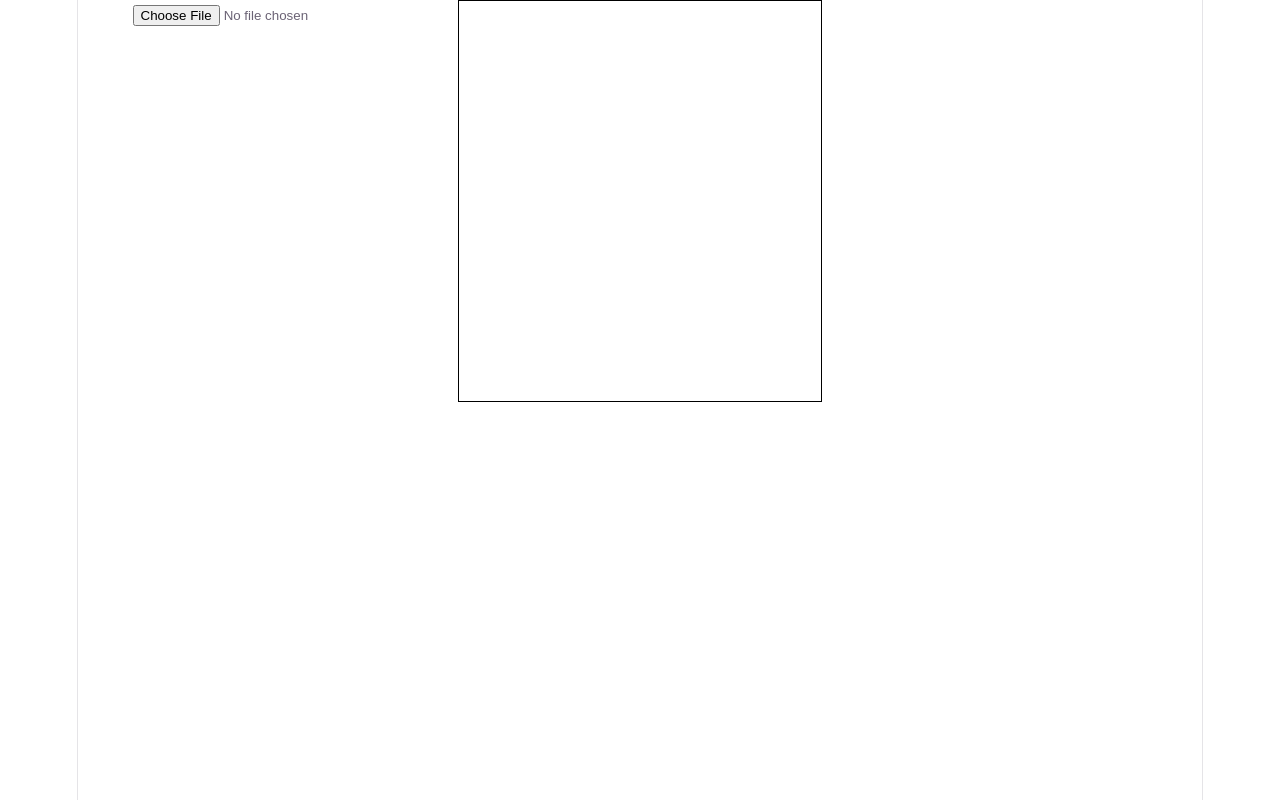
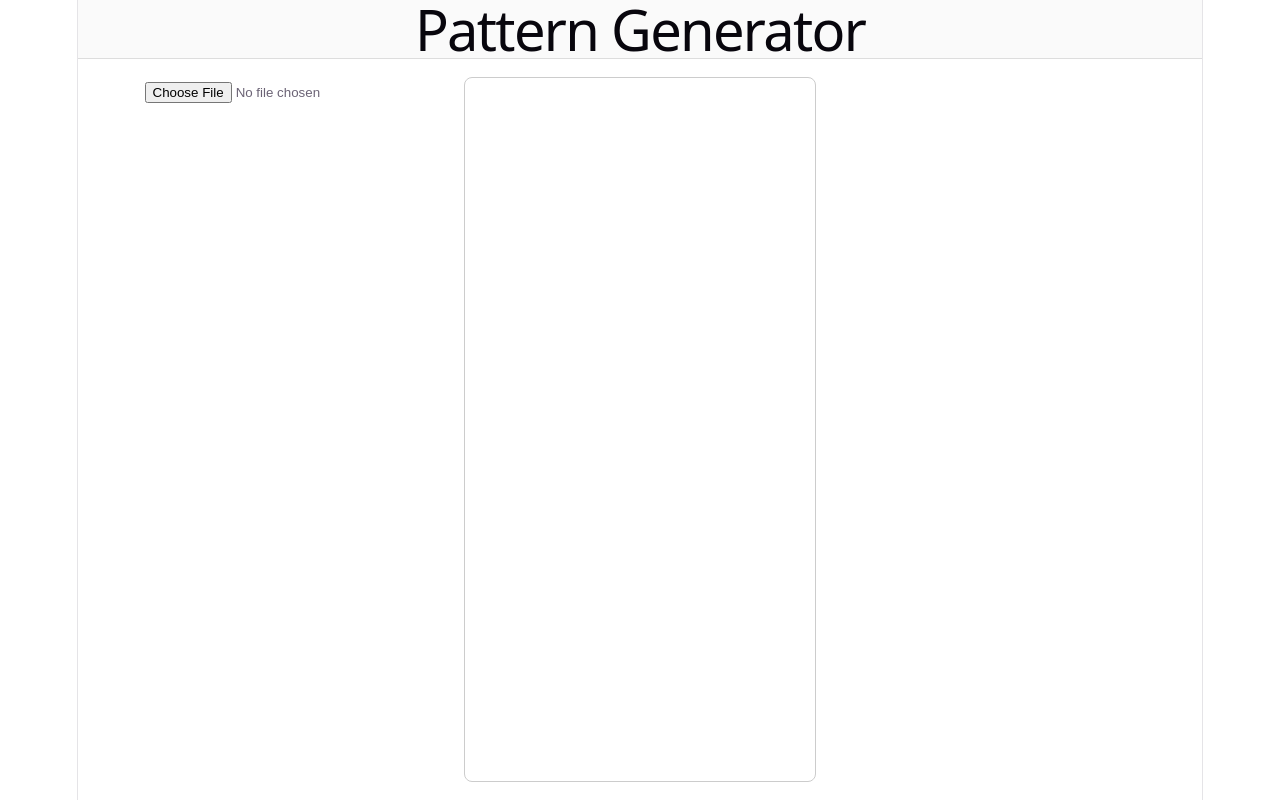
Before and after one commit to 100pro-sewing-pattern-generator/original-cloth-pattern, a React app in the folder frontend/: page / in a window 1280 px wide. Built offline with nearby package versions, Linux system fonts and the light colour scheme; the HTML template or start-up script is replaced by a standard one.

Commit message:
フロントデザイン調整

```diff
--- a/frontend/src/App.jsx
+++ b/frontend/src/App.jsx
@@ -14,7 +14,6 @@ export default function App() {
     if (!file) return;
 
     setLoading(true);
-    // 画像表示
     setImgUrl(URL.createObjectURL(file));
 
     try {
@@ -32,8 +31,6 @@ export default function App() {
       if (!res1.ok) throw new Error("image-to-obj failed");
 
       const objBlob = await res1.blob();
-
-      // OBJ表示用
       const objText = await objBlob.text();
       setObjText(objText);
 
@@ -41,7 +38,6 @@ export default function App() {
       // OBJ → SVG
       // -------------------------------
       const objFile = new File([objBlob], "generated.obj");
-
       const formData2 = new FormData();
       formData2.append("file", objFile);
 
@@ -53,13 +49,13 @@ export default function App() {
       if (!res2.ok) throw new Error("obj-to-svg failed");
 
       const svgBlob = await res2.blob();
-      const svgUrl = URL.createObjectURL(svgBlob);
-
-      setSvgUrl(svgUrl);
-      setLoading(false);
+      const url = URL.createObjectURL(svgBlob);
+      setSvgUrl(url);
 
     } catch (err) {
       console.error(err);
+    } finally {
+      setLoading(false);
     }
   };
 
@@ -80,28 +76,45 @@ export default function App() {
   };
 
   return (
-    <div style={{ display: "flex", flexDirection: "column", gap: "1rem" }}>
+    <div style={{ height: "100vh", display: "flex", flexDirection: "column" }}>
 
-      <div style={{ display: "flex", gap: "1rem" }}>
+      {/* タイトル */}
+      <h1
+        style={{
+          textAlign: "center",
+          margin: 0,
+          padding: "16px",
+          borderBottom: "1px solid #ddd",
+          background: "#fafafa",
+        }}
+      >
+        Pattern Generator
+      </h1>
+
+      {/* メイン */}
+      <div style={{ flex: 1, display: "flex", gap: "1rem", padding: "1rem" }}>
 
         {/* 左: 画像 */}
-        <div style={{ width: 400 }}>
-          {imgUrl && <img src={imgUrl} style={{ width: "100%" }} />}
-          {/* アップロード（画像のみ） */}
+        <div style={{ flex: 1 }}>
+          {imgUrl && (
+            <img
+              src={imgUrl}
+              style={{ width: "100%", objectFit: "contain" }}
+            />
+          )}
           <input type="file" accept="image/*" onChange={handleUploadImg} />
         </div>
 
-        <div style={{ width: 400, height: 400, display: loading ? "block" : "none"}}>
-          {loading && (
-            <div style={{ textAlign: "center", paddingTop: "50%" }}>
-              ⏳ Generating Pattern...
-            </div>
-          )}
-        </div>
-
         {/* 中: OBJ */}
-        <div style={{ width: 400, height: 400, border: "1px solid black" }}>
-          <Canvas camera={{ position: [0, 0, 5] }}>
+        <div
+          style={{
+            flex: 1,
+            border: "1px solid #ccc",
+            borderRadius: "8px",
+            overflow: "hidden",
+          }}
+        >
+          <Canvas style={{ width: "100%", height: "100%" }} camera={{ position: [0, 0, 5] }}>
             <ambientLight />
             <Model objText={objText} />
             <OrbitControls />
@@ -109,8 +122,49 @@ export default function App() {
         </div>
 
         {/* 右: SVG */}
-        <div style={{ width: 400 }}>
-          {svgUrl && <img src={svgUrl} style={{ width: "100%" }} />}
+        <div style={{ flex: 1 }}>
+          <div style={{ height: "100%" }}>
+            {loading ? (
+              <div
+                style={{
+                  display: "flex",
+                  alignItems: "center",
+                  justifyContent: "center",
+                  height: "100%",
+                }}
+              >
+                ⏳ Generating Pattern...
+              </div>
+            ) : (
+              svgUrl && (
+                <>
+                  <img
+                    src={svgUrl}
+                    style={{ width: "100%", objectFit: "contain" }}
+                  />
+
+                  <a
+                    href={svgUrl}
+                    download="pattern.svg"
+                    style={{
+                      display: "block",
+                      marginTop: "10px",
+                      textAlign: "center",
+                      padding: "8px",
+                      border: "1px solid #ccc",
+                      borderRadius: "6px",
+                      textDecoration: "none",
+                      color: "black",
+                      background: "#f5f5f5",
+                      cursor: "pointer",
+                    }}
+                  >
+                    ⬇ Download SVG
+                  </a>
+                </>
+              )
+            )}
+          </div>
         </div>
 
       </div>
```
